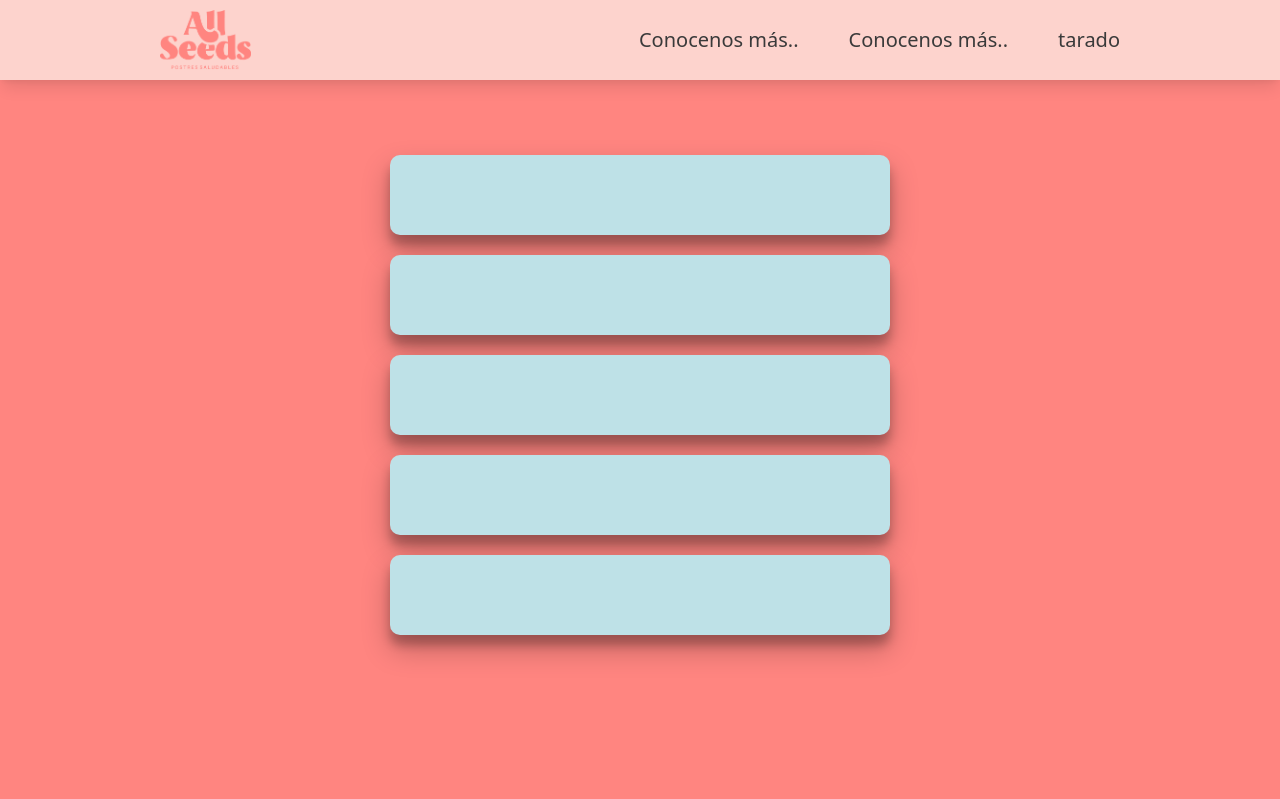
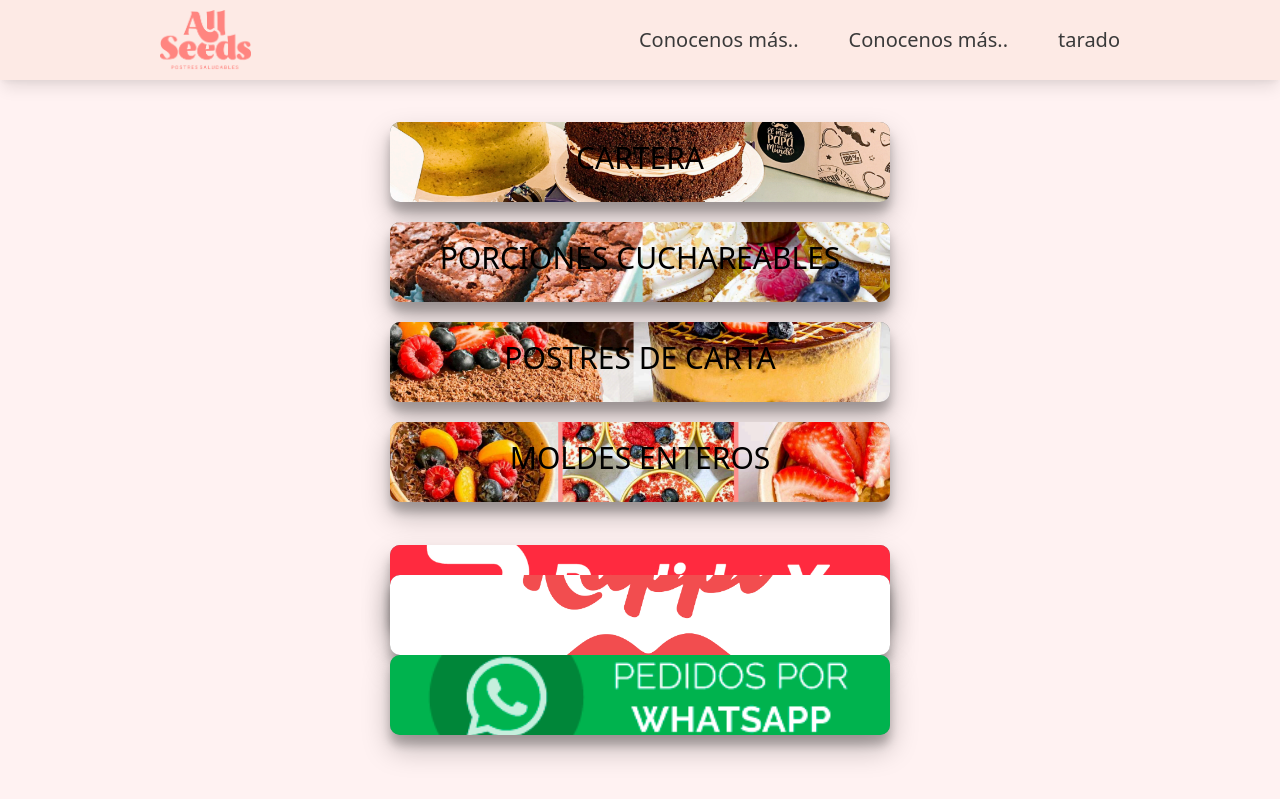
Before and after one commit to SebMal64/all-seeds, a React app in the folder react/: page / in a window 1280 px wide. Shown: the top 799 px of the page. Built offline with nearby package versions, Linux system fonts and the light colour scheme.

Commit message:
cambios en portada

```diff
--- a/react/src/Items.css
+++ b/react/src/Items.css
@@ -6,24 +6,47 @@
     --celeste:  #bee1e7;
     --transparente: #fde8e1cb;
     --blanco: rgb(233, 233, 233);
+    --opacidad-negro: 0.5;
+
 }
 
 .cont-item {
     height: 80px;
     width: 500px;
-    background: var(--celeste);
     border-radius: 10px;
     border: none;
-    box-shadow: rgba(0, 0, 0, 0.25) 0px 14px 28px, rgba(0, 0, 0, 0.22) 0px 10px 10px;;
+    box-shadow: rgba(0, 0, 0, 0.25) 0px 14px 28px, rgba(0, 0, 0, 0.22) 0px 10px 10px;
+    overflow: hidden;
+    align-items: center;
+    justify-content: center;
+    padding: 0px;
+      display: flex;
+  cursor: pointer;
 }
-.cont-item:hover{
-    transform: scale(1.04);
+.item-pic:hover{
+    transform: scale(1.24);
+    opacity: 0.2;
 }
 
 .item-pic {
-    background-image: ${};
-    background-position: center center;
-    background-repeat: no-repeat;
+    display: flex;
+    background-image: linear-gradient(rgba(0, 0, 0, var(--opacidad-negro)), rgba(0, 0, 0, var(--opacidad-negro)));
+    width: 100%;
+    align-items: center;
+    justify-content: center;
+    height: 100%;
+  object-fit: cover;
+  z-index: 1;
+
+}
+.texto-item {
+    position: absolute;
+    text-transform: uppercase;
+    width: 100%;
+    display: flex;
+    z-index: 2;
+    justify-content: center;
+    font-size: 30px;
 }
 @media (max-width: 768px) {
 
--- a/react/src/Items.js
+++ b/react/src/Items.js
@@ -10,7 +10,7 @@ function Items(props) {
 <button onClick={handleClick} className='cont-item'>
 
     <img className="item-pic" src={props.picture} alt={props.name}/>
-<p className='text-uppercase'>{props.name}</p>
+<h2 className='texto-item'>{props.name}</h2>
 
      </button>
     );
--- a/react/src/Navegador.css
+++ b/react/src/Navegador.css
@@ -26,6 +26,7 @@
   box-shadow: rgba(0, 0, 0, 0.1) 0px 10px 15px -3px, rgba(0, 0, 0, 0.05) 0px 4px 6px -2px;
   align-content: center;
   color: rgb(58, 58, 58);
+  z-index: 10;
 
 
 }
--- a/react/src/Portada.css
+++ b/react/src/Portada.css
@@ -11,7 +11,7 @@
 .section-portada {
     height: 100vh;
     max-width: 100vw;
-    background: var(--rosado);
+    background: rgb(255, 242, 242);
     display: grid;
     justify-content: space-around;
     align-items: center;
@@ -21,6 +21,10 @@
   display: flex;
     flex-direction: column;
 gap: 20px
+}
+.contenedor2 {
+    display:grid;
+    grid-template-rows: 30px;
 }
 
 @media (max-width: 768px) {
--- a/react/src/Portada.js
+++ b/react/src/Portada.js
@@ -1,28 +1,38 @@
 import './Portada.css';
 import Items from './Items';
-/*import pastel from './assets/pictures/pastel.png'*/
+import pastel from './assets/pictures/pastel.png';
+import pos3 from './assets/pictures/pos3.jpg';
+import elemento_1 from './assets/pictures/elemento-1.png'
+import elemento_2 from './assets/pictures/elemento-2.png'
+import elemento_3 from './assets/pictures/elemento-3.png'
+import elemento_4 from './assets/pictures/elemento-4.png'
+import logo1 from './assets/pictures/logo-pedidosya.jpg'
+import logo2 from './assets/pictures/logo-rappi.png'
+import logo3 from './assets/pictures/logo-whatsapp.png'
+
+
+
+
 
 function Portada() {
   return (
     <section className='section-portada'>
       <div className='contenedor1'>
-          {/* <Items name="carta dia de la madre"
-           picture={pastel} link="https://drive.google.com/file/d/1QiuNROxQ9mrMAGQ56t81MHb3b0Ns1tLq/view"/>
-           <Items name="porciones cuchareables" link="https://drive.google.com/file/d/1Ffdnr8dfVpdMfGqfk-ShTNVydXOe2wCO/view"/>
-           <Items name="postres de carta" link="https://drive.google.com/file/d/1g4mkcCAJ9hKJIn_AoaPXoevjmW_12wQ3/view"/>
-           <Items name="moldes enteros" link="https://drive.google.com/file/d/16me20skVag-J2U2Sv5OB-5ihwDhDRD5-/view"/> */  }
-           <Items/><Items/><Items/><Items/><Items/>
+        <Items name="cartera"
+          picture={elemento_1} link="https://drive.google.com/file/d/1QiuNROxQ9mrMAGQ56t81MHb3b0Ns1tLq/view" />
+        <Items name="porciones cuchareables" picture={elemento_2}
+          link="https://drive.google.com/file/d/1Ffdnr8dfVpdMfGqfk-ShTNVydXOe2wCO/view" />
+        <Items name="postres de carta" picture={elemento_3} link="https://drive.google.com/file/d/1g4mkcCAJ9hKJIn_AoaPXoevjmW_12wQ3/view" />
+        <Items name="moldes enteros" picture={elemento_4} link="https://drive.google.com/file/d/16me20skVag-J2U2Sv5OB-5ihwDhDRD5-/view" />
+
 
 
       </div>
-      {/* <div className='contenedor2'>
-           <Items name="rappi"/>
-           <Items name="pedidosya"/>
-           <Items/><Items/><Items/>
-
-
-
-      </div>*/}
+     <div className='contenedor2'>
+           <Items picture={logo1}/>
+           <Items picture={logo2}/>
+           <Items picture={logo3}/>
+      </div>
       <div className='icons'>
         {/*iconos de whasatpp revisar iconos de pabinas*/}
         <icon></icon>
```
Also changed, not shown: react/src/assets/pictures/elemento-1.png (added), react/src/assets/pictures/elemento-2.png (added), react/src/assets/pictures/elemento-3.png (added), react/src/assets/pictures/elemento-4.png (added), react/src/assets/pictures/logo-pedidosya.jpg (added), react/src/assets/pictures/logo-rappi.png (added), react/src/assets/pictures/logo-whatsapp.png (added).
